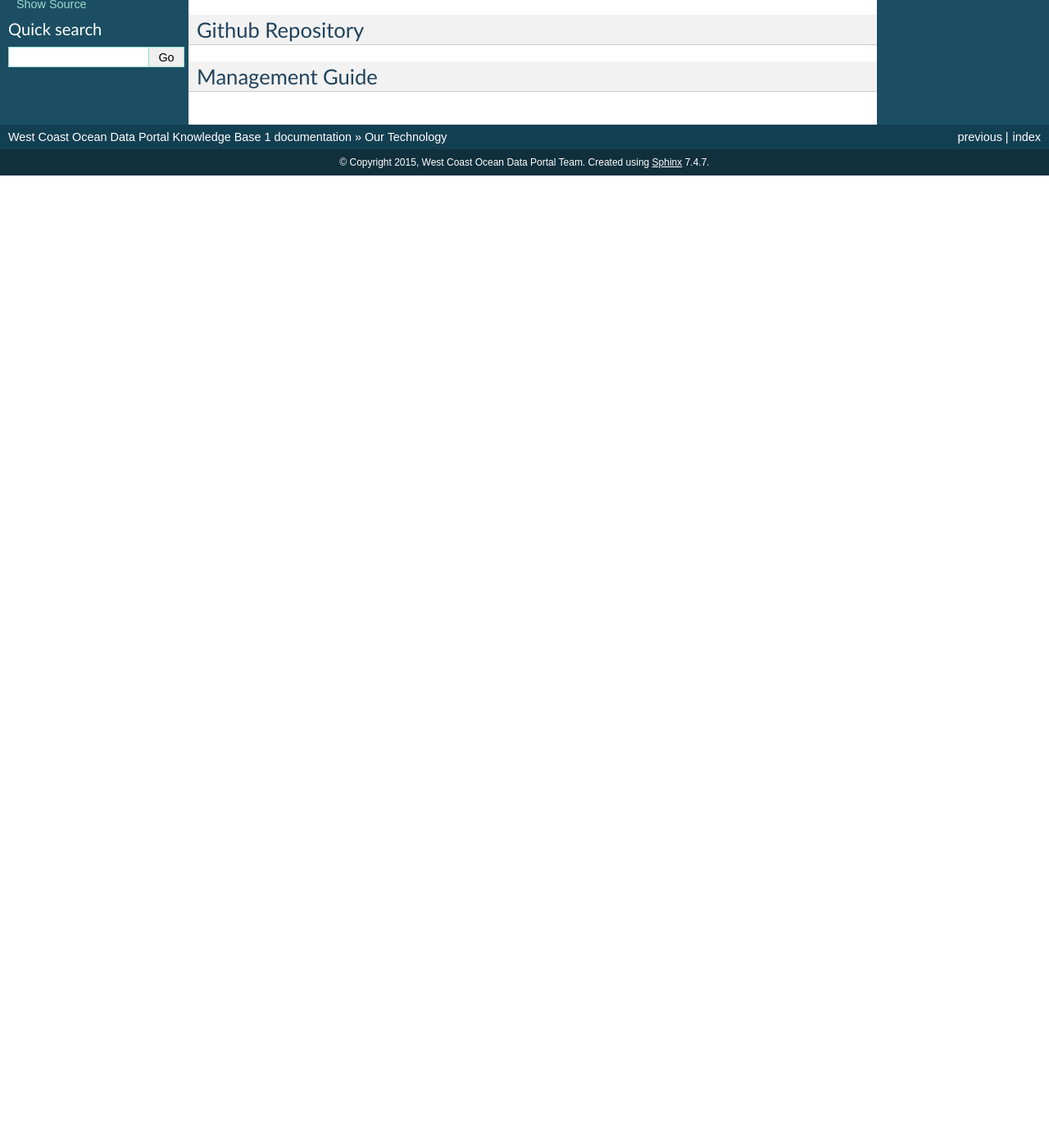
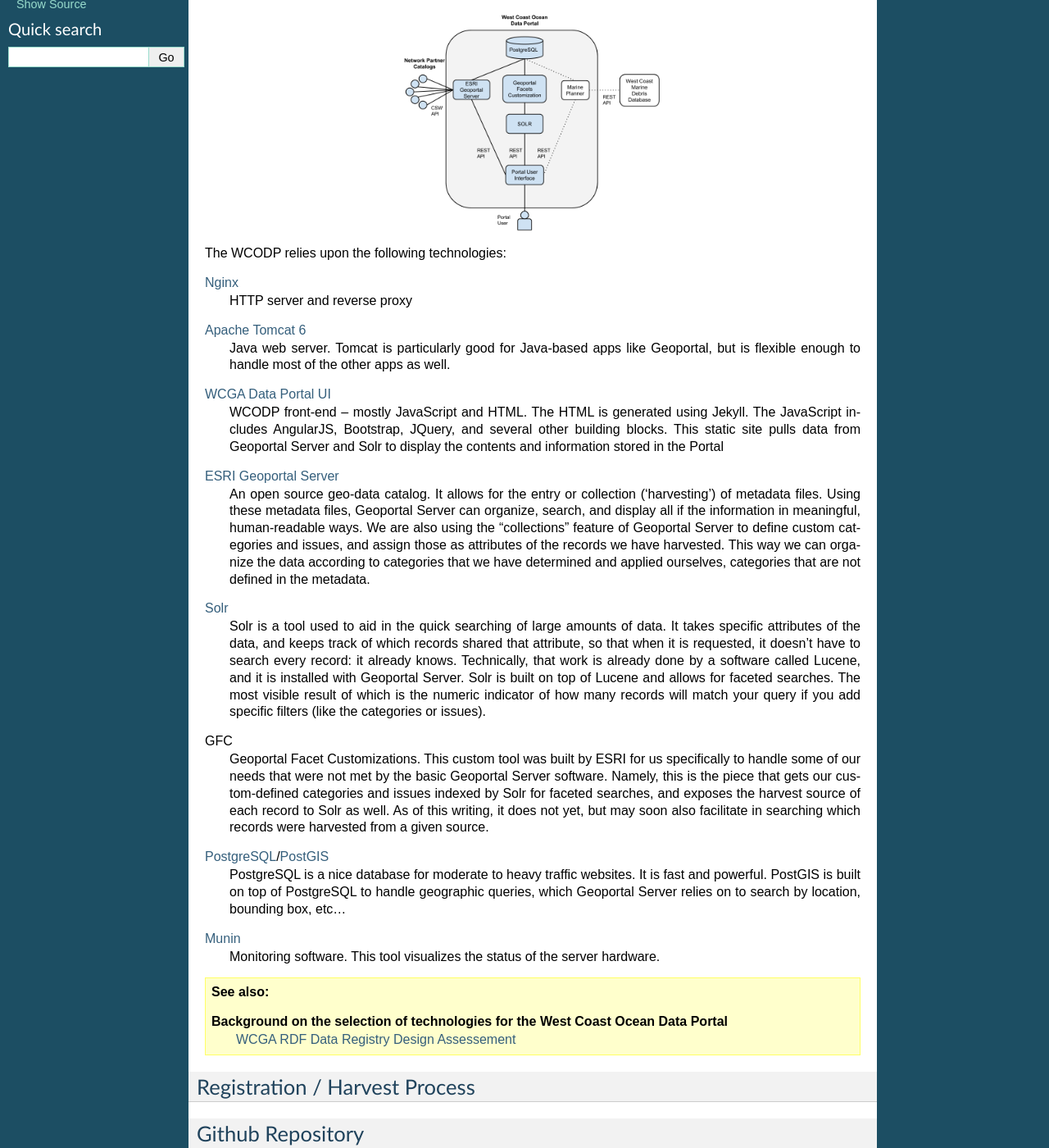
Before and after one commit to WCGA/knowledge-base, a Sphinx documentation site: the page built from docs/technology/technology.rst, in a window 1280 px wide and 1400 px high, scrolled down 270 px. Shown: the whole window at 82% size. Built offline with Sphinx 7.4.7, drawn with Linux system fonts in a browser that asks for light colours; before the commit the page ends 900 px from its top, so only the background shows below that; some of the changed text lies outside the part shown.

Commit message:
Start content in  Technology section.

```diff
--- a/docs/contribute/contribute.rst
+++ b/docs/contribute/contribute.rst
@@ -76,6 +76,7 @@
 	* Include the URLS for the data download location and/or web mapping service, or other ways for users to access the information.
 	* `Validate`_ your metadata
 3. Publish your metadata via a `Web Accessible Folder (WAF)`_ or a `Catalog Service (CSW)`_ or through a regional portal or clearinghouse.
+
 4. Complete the form on the `Contributor page`_ of the WCODP, or contact the WCODP Adminstrator (portal@westcoastoceans.org) about your data set(s).
 
 That's it!  The WCODP Adminstrator will be in touch to let you know that the harvest of your metadata was successful, or to work with you to make modifications if there were any problems.
--- a/docs/metadata/metadata.rst
+++ b/docs/metadata/metadata.rst
@@ -159,7 +159,7 @@
 
 For ArcGIS users, the FGDC CSDGM Metadata Style (set in ArcCatalog options), can be used to create, edit, and export FGDC-compliant metadata.  However, the other ArcCatalog styles for producing ISO metadata (ISO 19139 and North American Profile of ISO 19115 2003), have not been extensively tested with the WCODP, but have so far had mixed results.
 
-If the metadata are simple enough, some metadata creators prefer to use a text editor to edit the XML file directly.   This requires a bit of knowledge of both the metadata standard, tags, and XML.  The WCODP has an ISO 19115 metadata template that contributors can use. (need link).
+If the metadata are simple enough, some metadata creators prefer to use a text editor to edit the XML file directly.   This requires a bit of knowledge of both the metadata standard, tags, and XML.  The WCODP has an ISO 19115 metadata template that contributors can use. (TODD -- need link).
 
 .. seealso::
 	* https://www.fgdc.gov/metadata/geospatial-metadata-tools
--- a/docs/technology/technology.rst
+++ b/docs/technology/technology.rst
@@ -5,6 +5,52 @@
 
 Architecture
 ============
+The West Coast Ocean Data Portal is comprised of a number of technologies and software components.  The following diagram shows an generalized view of the software architecture.
+
+.. image:: images/WCODP_expanded_system_diagram.png
+	:scale: 40 %
+	:align: center
+
+
+The WCODP relies upon the following technologies:
+
+`Nginx`_
+	HTTP server and reverse proxy
+
+`Apache Tomcat 6`_
+	Java web server.  Tomcat is particularly good for Java-based apps like Geoportal, but is flexible enough to handle most of the other apps as well.
+
+`WCGA Data Portal UI`_
+	WCODP front-end -- mostly JavaScript and HTML.  The HTML is generated using Jekyll. The JavaScript includes AngularJS, Bootstrap, JQuery, and several other building blocks.  This static site pulls data from Geoportal Server and Solr to display the contents and information stored in the Portal
+
+`ESRI Geoportal Server`_
+	An open source geo-data catalog.  It allows for the entry or collection (‘harvesting’) of metadata files. Using these metadata files, Geoportal Server can organize, search, and display all if the information in meaningful, human-readable ways. We are also using the “collections” feature of Geoportal Server to define custom categories and issues, and assign those as attributes of the records we have harvested. This way we can organize the data according to categories that we have determined and applied ourselves, categories that are not defined in the metadata.
+
+`Solr`_
+	Solr is a tool used to aid in the quick searching of large amounts of data. It takes specific attributes of the data, and keeps track of which records shared that attribute, so that when it is requested, it doesn’t have to search every record: it already knows. Technically, that work is already done by a software called Lucene, and it is installed with Geoportal Server. Solr is built on top of Lucene and allows for faceted searches. The most visible result of which is the numeric indicator of how many records will match your query if you add specific filters (like the categories or issues).
+
+GFC
+	Geoportal Facet Customizations.  This custom tool was built by ESRI for us specifically to handle some of our needs that were not met by the basic Geoportal Server software. Namely, this is the piece that gets our custom-defined categories and issues indexed by Solr for faceted searches, and exposes the harvest source of each record to Solr as well. As of this writing, it does not yet, but may soon also facilitate in searching which records were harvested from a given source.
+
+`PostgreSQL`_/`PostGIS`_
+	PostgreSQL is a nice database for moderate to heavy traffic websites. It is fast and powerful. PostGIS is built on top of PostgreSQL to handle geographic queries, which Geoportal Server relies on to search by location, bounding box, etc…
+
+`Munin`_
+	Monitoring software. This tool visualizes the status of the server hardware.
+
+.. _Nginx: http://wiki.nginx.org/Main
+.. _Apache Tomcat 6: https://tomcat.apache.org/index.html
+.. _WCGA Data Portal UI: https://github.com/Ecotrust/wc-data-registry
+.. _ESRI Geoportal Server: https://github.com/Esri/geoportal-server
+.. _Solr: http://lucene.apache.org/solr/
+.. _PostgreSQL: http://www.postgresql.org/
+.. _PostGIS: http://postgis.net/
+.. _Munin: http://munin-monitoring.org/
+
+.. seealso::
+
+	Background on the selection of technologies for the West Coast Ocean Data Portal
+		`WCGA RDF Data Registry Design Assessement <http://www.westcoastoceans.org/media/data_network_act/wcga_rdf_data_registry_design_assessment_2013.pdf>`_
 
 Registration / Harvest Process
 ==============================
```
Also changed, not shown: docs/technology/images/WCODP_expanded_system_diagram.png (added), 1 other file.
